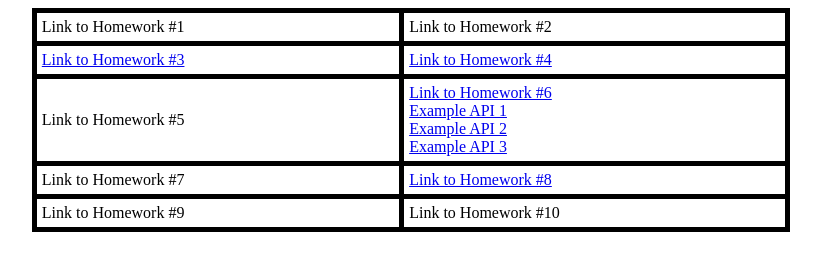
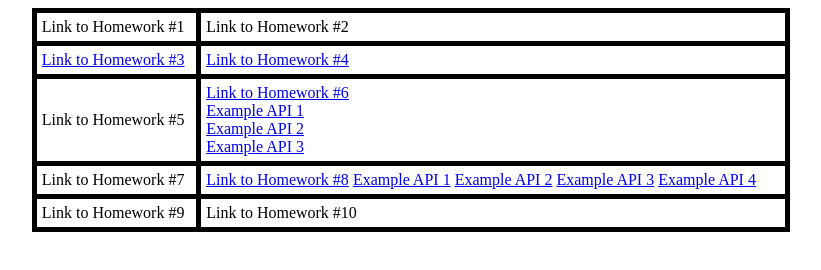
Before and after one commit to ashishbhagchandani/ashishbhagchandani.github.io, a plain HTML site: page gh56jh89.html in a window 1280 px wide. Shown: the whole page, without its empty margins (229-1050 px from the left). Drawn offline with Linux system fonts and the light colour scheme.

Commit message:
Update gh56jh89.html

```diff
--- a/gh56jh89.html
+++ b/gh56jh89.html
@@ -31,7 +31,12 @@ th, td {
   </tr>
   <tr>
     <td>Link to Homework #7</td>
-    <td><a href= "ScrambleThisName.html">Link to Homework #8</a></td>
+    <td><a target="_blank" href= "https://hw8-ashish.uc.r.appspot.com">Link to Homework #8</a>
+        <a target="_blank" href= "https://hw8-ashish.uc.r.appspot.com/ticketmastersuggest?value=usc">Example API 1</a>
+        <a target="_blank" href= "https://hw8-ashish.uc.r.appspot.com/ticketmastersearch?keyword=USC%20Trojans%20Football&segmentId=&lat=34.0030&lng=-118.2863&radius=10">Example API 2</a>
+        <a target="_blank" href= "https://hw8-ashish.uc.r.appspot.com/spotifysearchartist?artistlist=P!NK,Brandi%20Carlile,Grouplove,KidCutUp">Example API 3</a>
+        <a target="_blank" href= "https://hw8-ashish.uc.r.appspot.com/ticketmastervenue?venue=Comerica%20Park">Example API 4</a>
+    </td>
   </tr>
   <tr>
     <td>Link to Homework #9</td>
```
